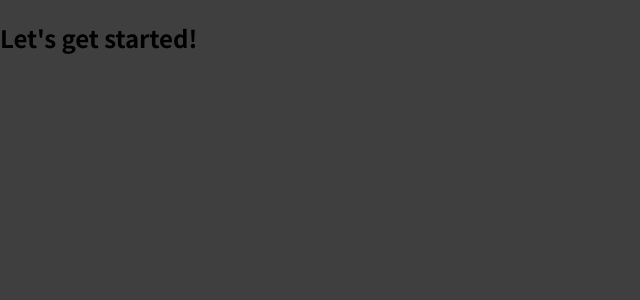
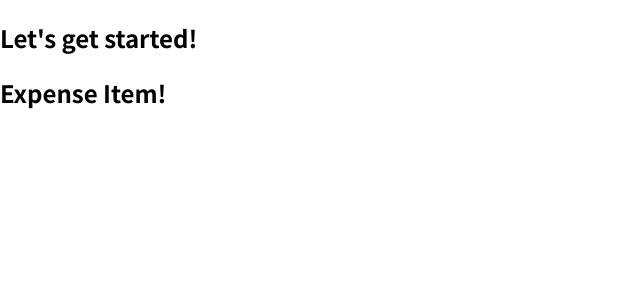
Before and after one commit to paniaguaadrian/react_review, a React (Create React App) app: page / in a window 1280 px wide. Shown: the top 300 px of the page, without its empty margins (0-640 px from the left). Built offline with nearby package versions, Linux system fonts and the light colour scheme.

Commit message:
1️⃣  V.1.1 🎉 Added first custom component 🎉

```diff
--- a/src/App.js
+++ b/src/App.js
@@ -1,9 +1,13 @@
-function App() {
+// Custom components
+import ExpenseItem from "./components/ExpenseItem";
+
+const App = () => {
   return (
     <div>
       <h2>Let's get started!</h2>
+      <ExpenseItem />
     </div>
   );
-}
+};
 
 export default App;
--- /dev/null
+++ b/src/components/ExpenseItem.jsx
@@ -0,0 +1,9 @@
+const ExpenseItem = () => {
+  return (
+    <div>
+      <h2>Expense Item!</h2>
+    </div>
+  );
+};
+
+export default ExpenseItem;
--- a/src/index.css
+++ b/src/index.css
@@ -1,14 +1,15 @@
-@import url('https://fonts.googleapis.com/css2?family=Noto+Sans+JP:wght@400;700&display=swap');
+@import url("https://fonts.googleapis.com/css2?family=Noto+Sans+JP:wght@400;700&display=swap");
 
 * {
   box-sizing: border-box;
 }
 
 html {
-  font-family: 'Noto Sans JP', sans-serif;
+  font-family: "Noto Sans JP", sans-serif;
 }
 
 body {
   margin: 0;
-  background-color: #3f3f3f;
+  /* background-color: #3f3f3f; */
+  background-color: white;
 }
```
